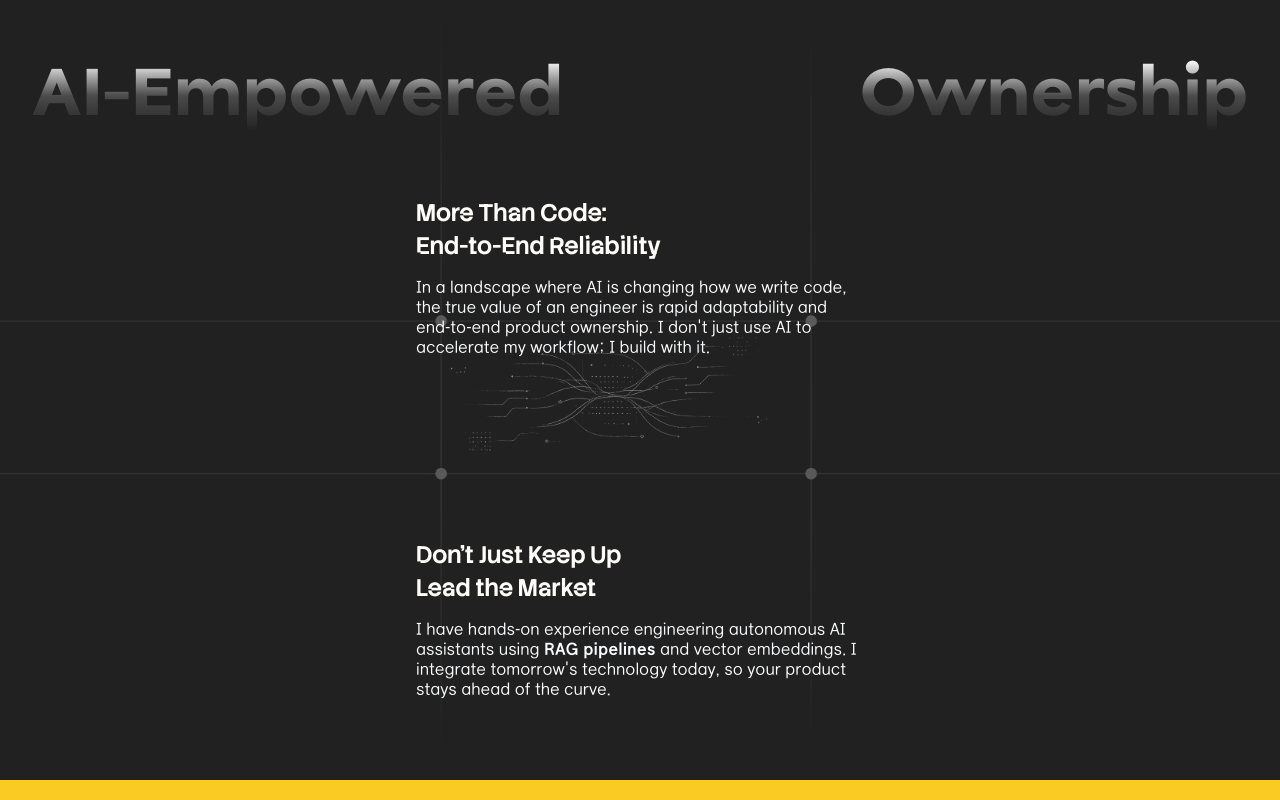
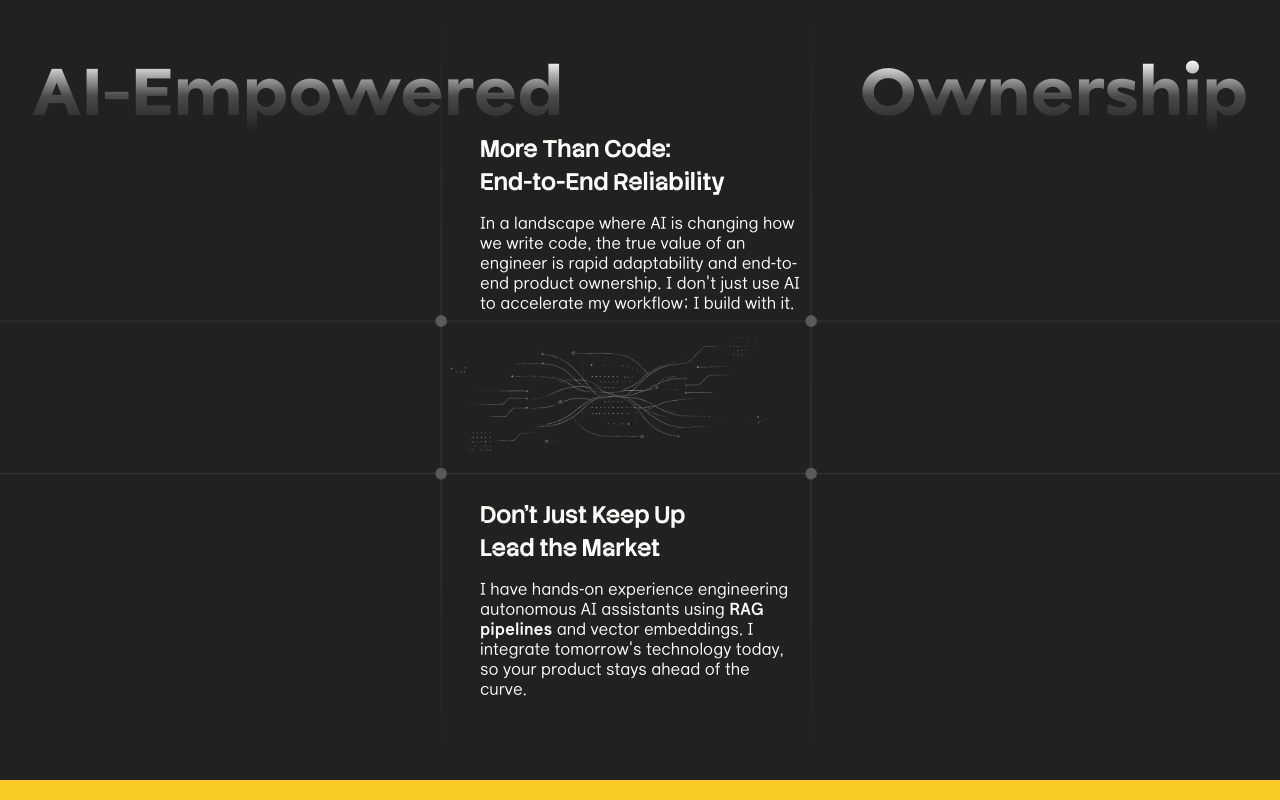
Before and after one commit to prostodiva/kattsynaV2, a React (Vite) app in the folder frontend/web/: page /experience in a window 1280 px wide. Shown: the part 1620-2420 px from the top of the page. Built offline with nearby package versions, Linux system fonts and the light colour scheme; no server answers.

Commit message:
fix: layout on experience page

```diff
--- a/frontend/web/src/components/ui/Button.tsx
+++ b/frontend/web/src/components/ui/Button.tsx
@@ -1,6 +1,6 @@
 import classNames from 'classnames';
 
-type ButtonVariant = 'primary' | 'secondary' | 'ternary';
+type ButtonVariant = 'primary' | 'secondary' | 'ternary' | 'black';
 type ButtonType = 'button' | 'submit' | 'reset';
 
 interface ButtonProps {
@@ -37,6 +37,8 @@ function Button({
         variant === 'secondary' && !active && !backgroundImage,
       'py-6 px-8 bg-surface-card text-white':
         variant === 'ternary' && active && !backgroundImage,
+        'w-full md:w-auto font-goorm font-medium uppercase text-text-secondary bg-surface-section rounded-sm px-10 py-4 text-sm md:text-base 2xl:text-xl transition-colors duration-200 hover:bg-brand-nav':
+        variant === 'black',
       'rounded-sm': rounded,
       'bg-white': outline && !backgroundImage,
       'opacity-50 cursor-not-allowed': disabled,
--- a/frontend/web/src/pages/experiencePage/components/CallToAction.tsx
+++ b/frontend/web/src/pages/experiencePage/components/CallToAction.tsx
@@ -1,5 +1,6 @@
 import Section from "@/components/Section";
 import cta from "@/assets/bg/cta.webp";
+import Button from "@/components/ui/Button";
 
 const tags = ["LLMs", "RAG", "Python"];
 
@@ -43,12 +44,13 @@ function CallToAction() {
                 rel="noopener noreferrer"
                 className="w-full md:w-auto"
               >
-                <button
+                <Button
                   type="button"
+                  variant="black"
                   className="w-full md:w-auto font-goorm font-medium uppercase text-text-secondary bg-surface-section rounded-sm px-10 py-4 text-sm md:text-base 2xl:text-xl transition-colors duration-200 hover:bg-brand-nav"
                 >
                   Invite To Interview
-                </button>
+                </Button>
               </a>
             </div>
           </div>
--- a/frontend/web/src/pages/experiencePage/components/OwnershipSectionContent.tsx
+++ b/frontend/web/src/pages/experiencePage/components/OwnershipSectionContent.tsx
@@ -24,7 +24,7 @@ function OwnershipSectionContent() {
           </div>
 
           {/* Two copy blocks flanking the circuit art baked into the background */}
-          <div className="grow flex flex-col justify-between items-start gap-12 max-w-md mx-auto pt-10 md:pt-16">
+          <div className="grow flex flex-col justify-between items-start gap-12 max-w-xs mx-auto">
             <div className="flex flex-col gap-4">
               <h3 className="font-stack font-bold text-text-primary text-xl md:text-2xl 2xl:text-3xl leading-snug">
                 More Than Code:
```
Also changed, not shown: 1 other file (tests, documents, lock files or other folders).
